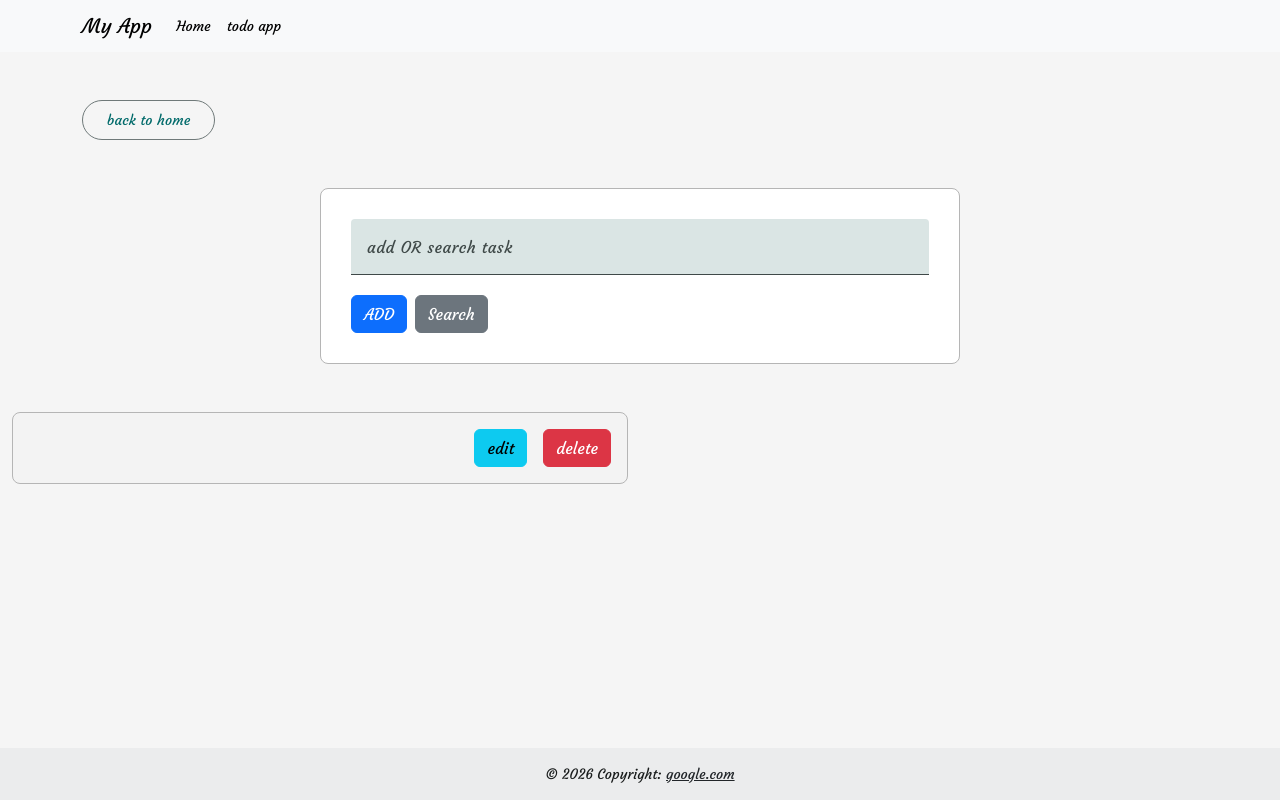
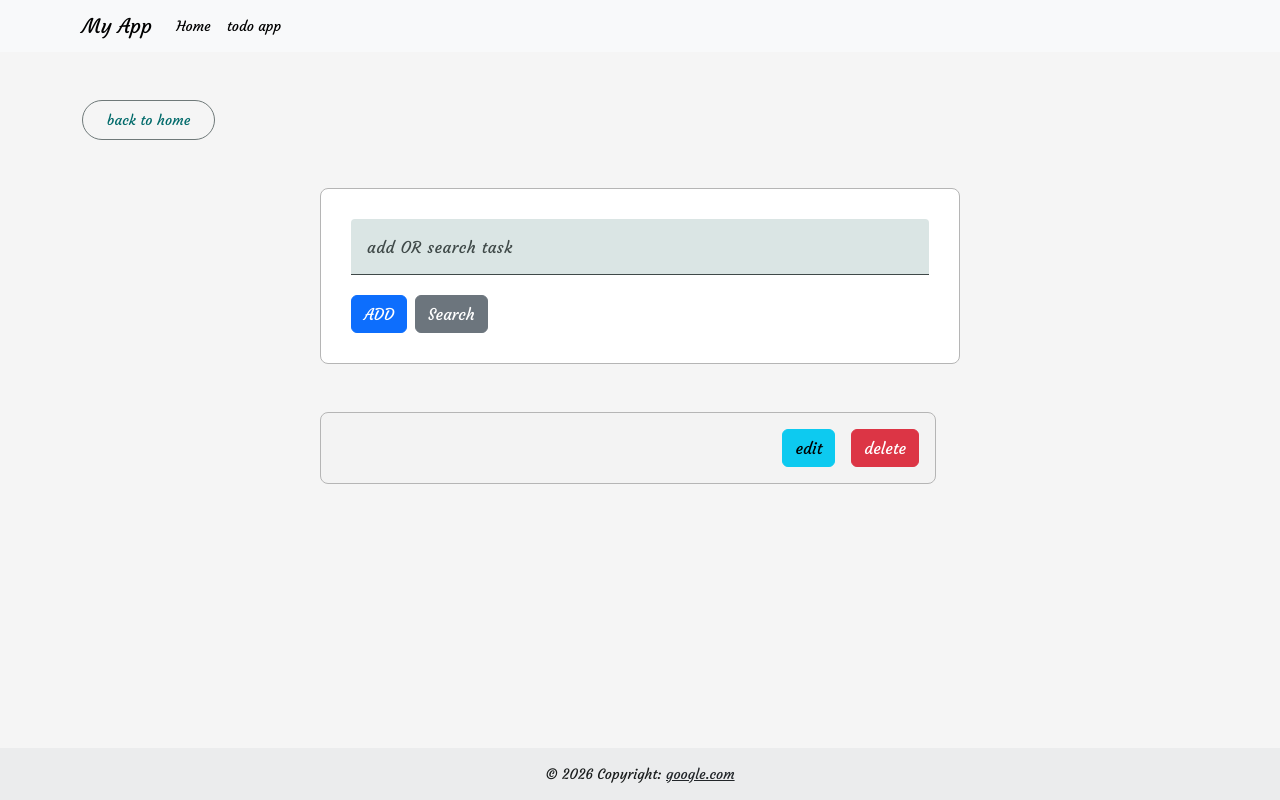
Before and after one commit to hebataha/my-angular-app, an Angular app: page /todoApp in a window 1280 px wide. Built offline with nearby package versions, Linux system fonts and the light colour scheme.

Commit message:
delete functionality works!

```diff
--- a/src/app/todo/components/todo-item/todo-item.html
+++ b/src/app/todo/components/todo-item/todo-item.html
@@ -1,12 +1,12 @@
 <div class="container">
-    <div class="todo d-flex flex-column gap-3 mt-3">
+    <div class="todo d-flex flex-column gap-3 mt-3 offset-lg-6 w-100">
         <div class="d-flex justify-content-between align-items-center todo-details">
             <div class="todo__data">
                 <h4 class="mb-0"> {{item.title }} </h4>
             </div>
             <div class="todo__actions d-flex gap-3">
-                <button class="btn-info btn" >edit</button>
-                <button class="btn-danger btn"  >delete</button>
+                <button class="btn-info btn">edit</button>
+                <button class="btn-danger btn" (click)="handelDeleteItem()">delete</button>
             </div>
         </div>
     </div>
--- a/src/app/todo/components/todo-item/todo-item.ts
+++ b/src/app/todo/components/todo-item/todo-item.ts
@@ -1,20 +1,20 @@
-import { Component, Input, Output } from '@angular/core';
+import { Component, EventEmitter, Input, output, Output } from '@angular/core';
 import { MatButtonModule } from '@angular/material/button';
 import { MatToolbarModule } from '@angular/material/toolbar';
 import { MatIconModule } from '@angular/material/icon'
-import { JsonPipe } from '@angular/common';
-import { log } from 'console';
-import { EventEmitter } from 'stream';
 
 @Component({
   selector: 'app-todo-item',
-  imports: [MatButtonModule, MatToolbarModule, MatIconModule, JsonPipe],
+  imports: [MatButtonModule, MatToolbarModule, MatIconModule],
   templateUrl: './todo-item.html',
   styleUrl: './todo-item.scss',
 })
 export class TodoItem {
   @Input() item: any = "";
+  @Output() deleteItem = new EventEmitter<number>();
+  handelDeleteItem() {
+  console.log('child id:', this.item.id);
+  this.deleteItem.emit(this.item.id);
 
-
-
+  }
 }
--- a/src/app/todo/todo.html
+++ b/src/app/todo/todo.html
@@ -1,4 +1,4 @@
-<div class="container">
+<div class="container ">
     <button matButton="outlined" routerLink="/" >back to home</button>
 </div>
 <div class="">
@@ -30,7 +30,7 @@
 
             @for (item of todoArray; track $index) {
               <!-- <h1>{{item.title| json}}</h1> -->
-              <app-todo-item [item]="item"></app-todo-item>
+              <app-todo-item [item]="item" (deleteItem)="deleteItem($event)"></app-todo-item>
             }
 
             <!-- @empty {
--- a/src/app/todo/todo.ts
+++ b/src/app/todo/todo.ts
@@ -56,7 +56,9 @@ export class Todo implements OnInit {
     // }
   }
 
-  deleteTodo(id: number) {
+  deleteItem(id: number) {
     this.todoArray = this.todoArray.filter((todo: any) => todo.id !== id)
+    // console.log('parent received:', id);
+    // console.log(this.todoArray);
   }
 }
```
